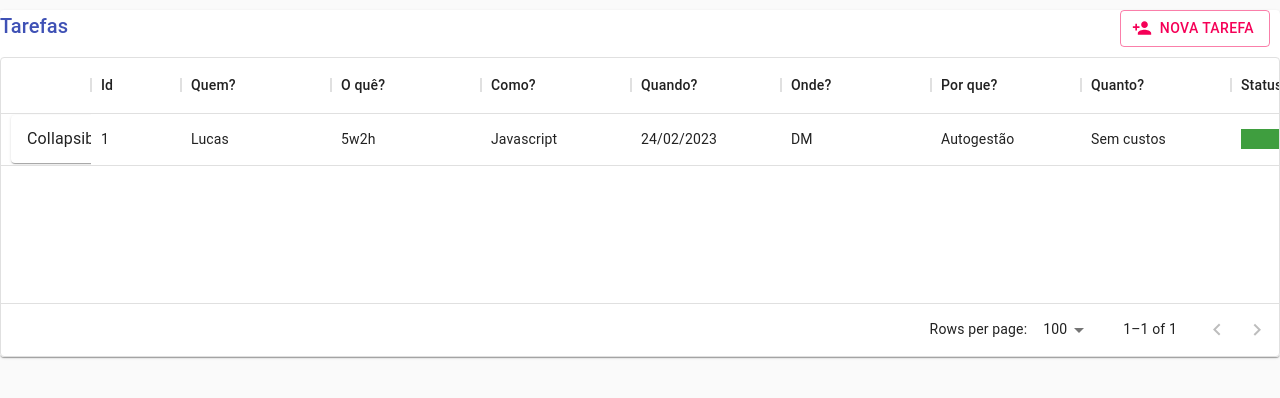
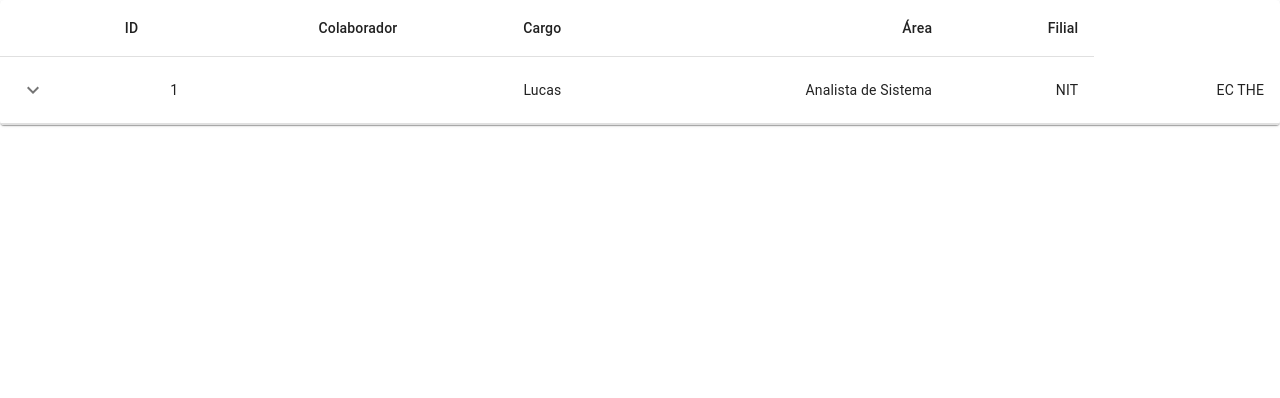
Before and after one commit to lucasanbe/data_grid_tasks, a React (Create React App) app: page / in a window 1280 px wide. Shown: the top 398 px of the page. Built offline with nearby package versions, Linux system fonts and the light colour scheme.

Commit message:
inclusão do collapse table

```diff
--- a/package.json
+++ b/package.json
@@ -7,6 +7,7 @@
     "@emotion/styled": "^11.10.5",
     "@material-ui/core": "^4.12.4",
     "@material-ui/icons": "^4.11.3",
+    "@mui/icons-material": "^5.11.9",
     "@mui/material": "^5.11.9",
     "@mui/styles": "^5.11.9",
     "@mui/x-data-grid": "^5.17.24",
@@ -21,6 +22,8 @@
     "react": "^18.2.0",
     "react-dom": "^18.2.0",
     "react-scripts": "5.0.1",
+    "styled-components": "^5.3.6",
+    "styled-icons": "^10.47.0",
     "uuidv4": "^6.2.13",
     "web-vitals": "^2.1.4"
   },
--- a/src/App.js
+++ b/src/App.js
@@ -1,12 +1,17 @@
-import DataGridForTasks from "./components/DataGrid.jsx";
+
 import "./App.css";
+import Slide from "./components/Slide.jsx"
+import CollapsibleTable from "./components/CollapsibleTable"
 
 function App() {
   return (
     <>
-      <DataGridForTasks />
+    <CollapsibleTable />
     </>
   );
 }
 
 export default App;
+
+
+ {/*  */}
--- /dev/null
+++ b/src/components/CollapsibleTable.jsx
@@ -0,0 +1,118 @@
+import * as React from "react";
+import PropTypes from "prop-types";
+import Box from "@mui/material/Box";
+import Collapse from "@mui/material/Collapse";
+import IconButton from "@mui/material/IconButton";
+import Table from "@mui/material/Table";
+import TableBody from "@mui/material/TableBody";
+import TableCell from "@mui/material/TableCell";
+import TableContainer from "@mui/material/TableContainer";
+import TableHead from "@mui/material/TableHead";
+import TableRow from "@mui/material/TableRow";
+import Typography from "@mui/material/Typography";
+import Paper from "@mui/material/Paper";
+import KeyboardArrowDownIcon from "@mui/icons-material/KeyboardArrowDown";
+import KeyboardArrowUpIcon from "@mui/icons-material/KeyboardArrowUp";
+
+function createData(ID, COLABORADOR, CARGO, AREA, FILIAL) {
+  return {
+    ID,
+    COLABORADOR,
+    CARGO,
+    AREA,
+    FILIAL,
+  };
+}
+
+function Row(props) {
+  const { row } = props;
+  const [open, setOpen] = React.useState(false);
+
+  return (
+    <React.Fragment>
+      <TableRow sx={{ "& > *": { borderBottom: "unset" } }}>
+        <TableCell>
+          <IconButton
+            aria-label="expand row"
+            size="small"
+            onClick={() => setOpen(!open)}
+          >
+            {open ? <KeyboardArrowUpIcon /> : <KeyboardArrowDownIcon />}
+          </IconButton>
+        </TableCell>
+        <TableCell align="left">{row.ID}</TableCell>
+        <TableCell align="right">{row.COLABORADOR}</TableCell>
+        <TableCell align="right">{row.CARGO}</TableCell>
+        <TableCell align="right">{row.AREA}</TableCell>
+        <TableCell align="right">{row.FILIAL}</TableCell>
+      </TableRow>
+      <TableRow>
+        <TableCell style={{ paddingBottom: 0, paddingTop: 0 }} colSpan={6}>
+          <Collapse in={open} timeout="auto" unmountOnExit>
+            <Box sx={{ margin: 1 }}>
+              <Typography variant="h6" gutterBottom component="div">
+                Atividades
+              </Typography>
+              <Table size="small" aria-label="purchases">
+                <TableHead>
+                  <TableRow>
+                    <TableCell align="right">WHAT</TableCell>
+                    <TableCell align="right">HOW</TableCell>
+                    <TableCell align="right">WHEN</TableCell>
+                    <TableCell align="right">WHERE</TableCell>
+                    <TableCell align="right">WHY</TableCell>
+                    <TableCell align="right">HOWMUCH</TableCell>
+                    <TableCell align="right">STATUS</TableCell>
+                  </TableRow>
+                </TableHead>
+              </Table>
+            </Box>
+          </Collapse>
+        </TableCell>
+      </TableRow>
+    </React.Fragment>
+  );
+}
+
+Row.propTypes = {
+  row: PropTypes.shape({
+    calories: PropTypes.number.isRequired,
+    carbs: PropTypes.number.isRequired,
+    fat: PropTypes.number.isRequired,
+    history: PropTypes.arrayOf(
+      PropTypes.shape({
+        amount: PropTypes.number.isRequired,
+        customerId: PropTypes.string.isRequired,
+        date: PropTypes.string.isRequired,
+      })
+    ).isRequired,
+    name: PropTypes.string.isRequired,
+    price: PropTypes.number.isRequired,
+    protein: PropTypes.number.isRequired,
+  }).isRequired,
+};
+
+const rows = [createData(1,"Lucas", "Analista de Sistema", "NIT", "EC THE")];
+
+export default function CollapsibleTable() {
+  return (
+    <TableContainer component={Paper}>
+      <Table aria-label="collapsible table">
+        <TableHead>
+          <TableRow>
+            <TableCell align="right">ID</TableCell>
+            <TableCell align="right">Colaborador</TableCell>
+            <TableCell align="right">Cargo</TableCell>
+            <TableCell align="right">Área</TableCell>
+            <TableCell align="right">Filial</TableCell>
+          </TableRow>
+        </TableHead>
+        <TableBody>
+          {rows.map((row) => (
+            <Row key={row.name} row={row} />
+          ))}
+        </TableBody>
+      </Table>
+    </TableContainer>
+  );
+}
--- a/src/components/DataGrid.jsx
+++ b/src/components/DataGrid.jsx
@@ -1,4 +1,4 @@
-import React from "react";
+import React, { useState } from "react";
 import { Button } from "@material-ui/core";
 import CssBaseline from "@material-ui/core/CssBaseline";
 import Paper from "@material-ui/core/Paper";
@@ -7,83 +7,31 @@ import PersonAddIcon from "@material-ui/icons/PersonAdd";
 import LinearProgress from "@mui/material/LinearProgress";
 import Box from "@mui/material/Box";
 import { DataGrid } from "@mui/x-data-grid";
-import { styled } from "@mui/system";
-import ArrowForwardIosSharpIcon from "@mui/icons-material/ArrowForwardIosSharp";
 import Stack from "@mui/material/Stack";
-import { Accordion as MyAccordion } from "@mui/material";
-import { AccordionSummary as MyAccordionSummary } from "@mui/material";
-import { AccordionDetails as MyAccordionDetails } from "@mui/material";
-import { useState } from "react";
-
-const Accordion = styled(MyAccordion)(({ theme }) => ({
-  border: `1px solid ${theme.palette.divider}`,
-  "&:not(:last-child)": {
-    borderBottom: 0,
-  },
-  "&:before": {
-    display: "none",
-  },
-}));
-
-const AccordionSummary = styled(MyAccordionSummary)(({ theme }) => ({
-  backgroundColor:
-    theme.palette.mode === "dark"
-      ? "rgba(255, 255, 255, .05)"
-      : "rgba(0, 0, 0, .03)",
-  flexDirection: "row-reverse",
-  "& .MuiAccordionSummary-expandIconWrapper": {
-    transform: "rotate(90deg)",
-  },
-  "& .MuiAccordionSummary-content": {
-    marginLeft: theme.spacing(1),
-  },
-}));
-
-const AccordionDetails = styled(MyAccordionDetails)(({ theme }) => ({
-  padding: theme.spacing(2),
-  borderTop: "1px solid rgba(0, 0, 0, .125)",
-}));
-
-function CustomAccordionCellRenderer({ params }) {
-  const [expanded, setExpanded] = useState(false);
-
-  const handleChange = (panel) => (event, isExpanded) => {
-    setExpanded(isExpanded ? panel : false);
-  };
-
-  return (
-    <MyAccordion
-      expanded={expanded === params.row.id}
-      onChange={handleChange(params.row.id)}
-      expandIcon={<ArrowForwardIosSharpIcon sx={{ fontSize: "0.9rem" }} />}
-    >
-      <MyAccordionSummary
-        aria-controls={`panel${params.row.id}-content`}
-        id={`panel${params.row.id}-header`}
-        expandIcon={<ArrowForwardIosSharpIcon sx={{ fontSize: "0.9rem" }} />}
-      >
-        <Typography>Collapsible Group Item #1</Typography>
-      </MyAccordionSummary>
-      <MyAccordionDetails>
-        <Typography>
-          Lorem ipsum dolor sit amet, consectetur adipiscing elit. Suspendisse
-          malesuada lacus ex, sit amet blandit leo lobortis eget. Lorem ipsum
-          dolor sit amet, consectetur adipiscing elit. Suspendisse malesuada
-          lacus ex, sit amet blandit leo lobortis eget.
-        </Typography>
-      </MyAccordionDetails>
-    </MyAccordion>
-  );
-}
+import Slide from "./Slide";
 
 function DataGridForTasks() {
+  const [expansionState, setExpansionState] = useState({});
+
   const columnsFromBackend = [
     {
       field: "acordion",
       headerName: "",
       width: 90,
       height: 150,
-      renderCell: (params) => CustomAccordionCellRenderer({ params }),
+      renderCell: (params) => {
+        return (
+          <Slide
+            isExpanded={expansionState[params.rowIndex]}
+            setIsExpanded={(value) =>
+              setExpansionState({ ...expansionState, [params.rowIndex]: value })
+            }
+            isAccordion={params.rowIndex}
+            expansionState={expansionState}
+            setExpansionState={setExpansionState}
+          />
+        );
+      },
     },
     { field: "id", headerName: "Id", width: 90 },
     { field: "who", headerName: "Quem?", width: 150 },
@@ -152,7 +100,36 @@ function DataGridForTasks() {
       howmuch: "Sem custos",
       status: 71,
     },
+    {
+      acordion: 2,
+      id: 2,
+      who: "Lucas",
+      what: "5w2h",
+      how: "Javascript",
+      when: "24/02/2023",
+      where: "DM",
+      why: "Autogestão",
+      howmuch: "Sem custos",
+      status: 71,
+    },
   ];
+  const getRowClassName = (params) => {
+    if (params.row.id === 1) {
+      return 'custom-row-class';
+    }
+    return '';
+  };
+
+  // Definindo propriedades customizadas para a row
+  const getRowProps = (params) => {
+    if (params.row.id === 1) {
+      return {
+        style: { backgroundColor: 'yellow' },
+        onClick: () => alert(`Clicked row with id ${params.id}`),
+      };
+    }
+    return {};
+  };
   return (
     <div>
       <CssBaseline />
@@ -175,9 +152,14 @@ function DataGridForTasks() {
             Nova Tarefa
           </Button>
         </Stack>
-        <Box style={{ height: 300, width: "100%" }}>
-          <DataGrid rows={rowsFromBackend} columns={columnsFromBackend} />
-        </Box>
+        <div style={{ height: 300, width: "100%" }}>
+          <DataGrid
+            getRowClassName={getRowClassName}
+            getRowProps={getRowProps}
+            rows={rowsFromBackend}
+            columns={columnsFromBackend}
+          />
+        </div>
       </Paper>
     </div>
   );
--- /dev/null
+++ b/src/components/Slide.jsx
@@ -0,0 +1,56 @@
+import React, { useState } from "react";
+import styled from "styled-components";
+import { UpArrow } from "styled-icons/boxicons-solid";
+
+const AccordionContentArea = styled.article`
+border: 1px solid rgba(0, 0, 0, 0.125);
+padding: 0.75rem 1.25rem;
+max-height: ${({ isExpanded }) => (isExpanded ? "150px" : "0px")};
+transition: max-height 0.3s ease;
+overflow: hidden;
+`;
+
+const Button = styled.button`
+  display: flex;
+  align-items: center;
+  justify-content: center;
+  border: none;
+  background-color: transparent;
+  cursor: pointer;
+  padding: 0;
+  transition: transform 0.3s ease;
+  &.rotate {
+    transform: rotate(180deg);
+  }
+`;
+
+export default function Slide({ isExpanded, setIsExpanded, isAccordion, expansionState, setExpansionState }) {
+  const [isRotated, setIsRotated] = useState(false);
+
+  function handleAccordionClick() {
+    setIsExpanded(!isExpanded);
+    setIsRotated(!isRotated);
+    setExpansionState({ ...expansionState, [isAccordion]: !isExpanded });
+  }
+
+
+  return (
+    <div>
+      <Button
+        onClick={handleAccordionClick}
+        className={isRotated ? "rotate" : ""}
+      >
+        <UpArrow size={24} />
+      </Button>
+      <AccordionContentArea isExpanded={isExpanded}>
+      Lorem Ipsum is simply dummy text of the printing and typesetting industry.
+      Lorem Ipsum has been the industry's standard dummy text ever since the 1500s,
+      when an unknown printer took a galley of type and scrambled it to make a type specimen book.
+      It has survived not only five centuries, but also the leap into electronic typesetting, remaining essentially unchanged.
+      It was popularised in the 1960s with the release of Letraset sheets containing
+      Lorem Ipsum passages, and more recently with desktop publishing software like Aldus PageMaker including versions of Lorem Ipsum.
+      </AccordionContentArea>
+
+    </div>
+  );
+}
```
Also changed, not shown: 1 other file (tests, documents, lock files or other folders).
